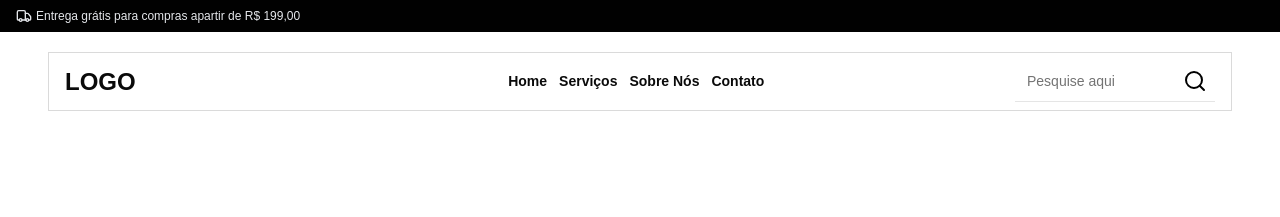
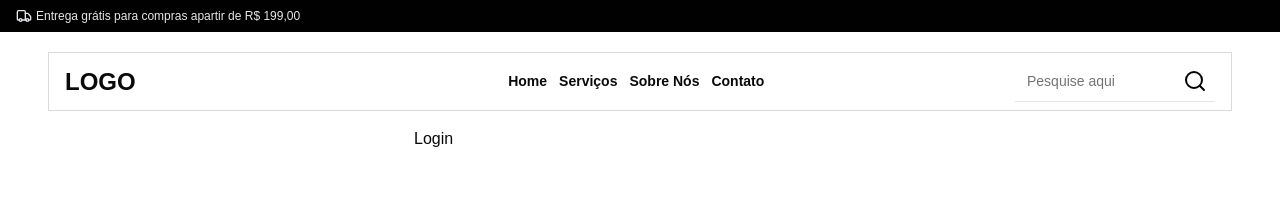
Before and after one commit to Luops/website-selling-clothes-cosmetics, a Next.js app: page /login in a window 1280 px wide. Shown: the top 217 px of the page. Built offline with nearby package versions, Linux system fonts and the light colour scheme.

Commit message:
criado pagina de login de teste | primeiro teste

```diff
--- a/src/app/login/page.tsx
+++ b/src/app/login/page.tsx
@@ -1,9 +1,27 @@
-import React from 'react'
+/* eslint-disable react-hooks/rules-of-hooks */
+'use client'
+
+import React, { useState } from 'react'
+import { signIn } from "next-auth/react";
 
 function page() {
+  // const session = useSession();
+  const [email, setEmail] = useState("");
+  const [password, setPassword] = useState("");
+  const handleSubmit = () => {
+    signIn("credentials", {
+      email: email,
+      password: password,
+      redirect: false,
+    });
+  }
   return (
     <div>
-      <form action=""></form>
+      <form action="">
+        <input type="email" name='email' value={email} onChange={(e) => setEmail(e.target.value)} />
+        <input type="password" name='password' value={password} onChange={e => setPassword(e.target.value)}/>
+        <button type='button' onClick={handleSubmit}>Login</button>
+      </form>
     </div>
   )
 }
```
